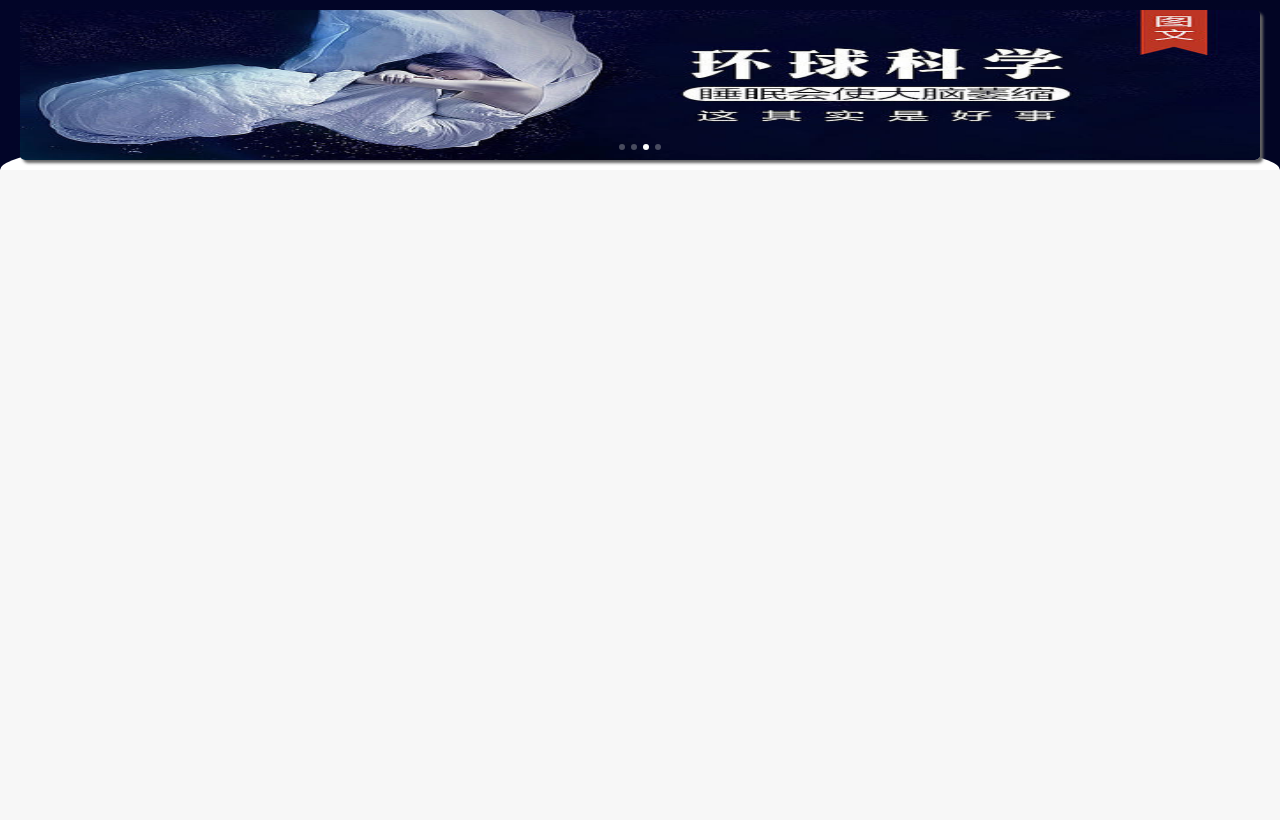
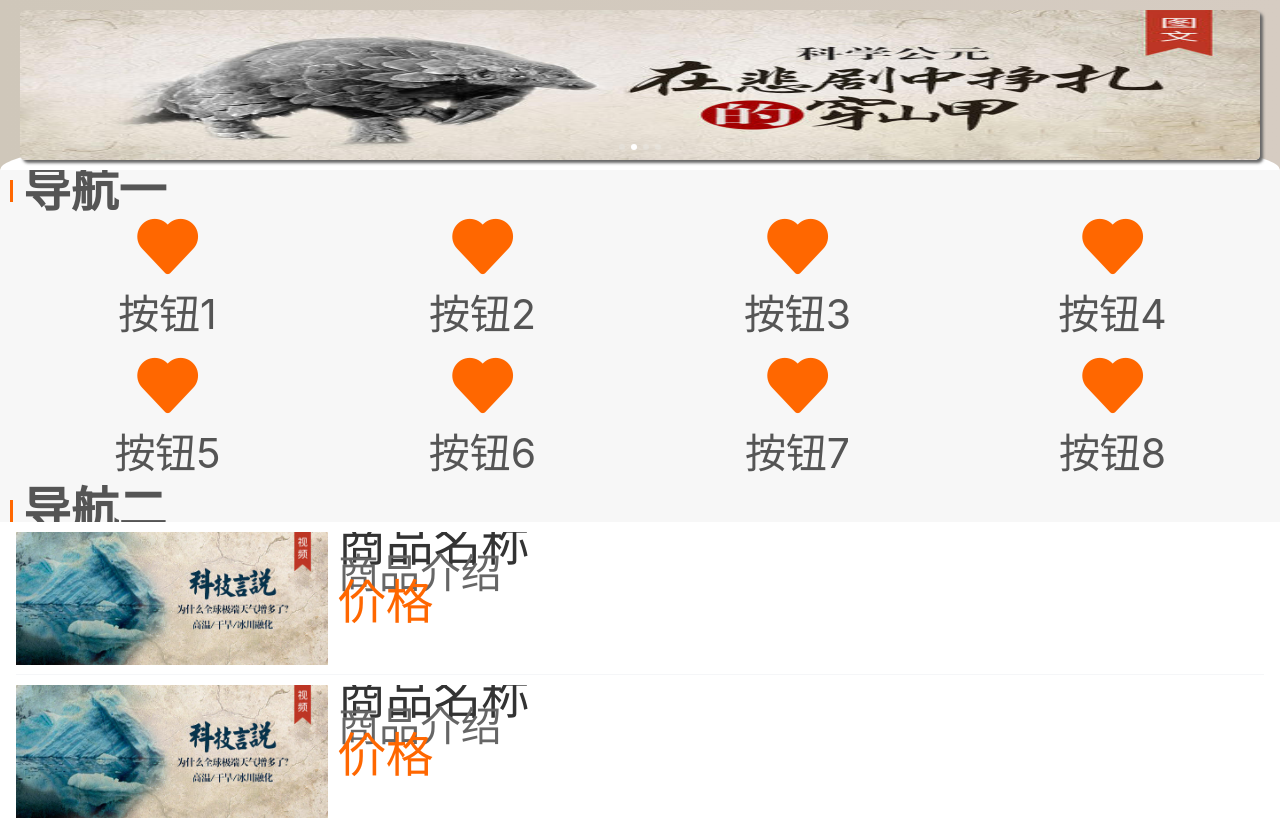
Before and after one commit to liuliu1995/vuePhoneDemo, a Vue app: page / in a window 1280 px wide. Shown: the top 820 px of the page. Built offline with nearby package versions, Linux system fonts and the light colour scheme.

Commit message:
添加一些内容，丰富页面

```diff
--- a/src/main.js
+++ b/src/main.js
@@ -7,6 +7,10 @@
 /**公共样式 */
 import "../src/assets/css/scss/common.min.css"
 
+/**vant组件 */
+import { Icon } from 'vant';
+Vue.use(Icon);
+
 Vue.config.productionTip = false
 
 new Vue({
--- a/src/views/Home.vue
+++ b/src/views/Home.vue
@@ -9,10 +9,38 @@
     </van-swipe>
     <!-- 用于读取图片颜色的canvas -->
     <canvas ref="getPicColor" style="display:none;"></canvas>
+    <h3 class="main_title">导航一</h3>
+    <ul class="nav_list">
+      <li v-for="i in 8" :key="i">
+        <p>
+          <van-icon name="like" size="20rem" color="#ff6700" />
+        </p>
+        <p>按钮{{i}}</p>
+      </li>
+    </ul>
+    <h3 class="main_title">导航二</h3>
+    <van-pull-refresh v-model="refreshing" @refresh="onRefresh">
+      <van-list v-model="loading" :finished="finished" finished-text="没有更多了" @load="onLoad">
+        <van-cell v-for="item in list" :key="item">
+          <div class="goods_info_item">
+            <div><img src="../assets/img/banner1.jpg"></div>
+            <div>
+              <p>商品名称</p>
+              <p>商品介绍</p>
+              <p>价格</p>
+            </div>
+          </div>
+        </van-cell>
+      </van-list>
+    </van-pull-refresh>
   </div>
 </template>
 
 <script>
+import Vue from "vue";
+import { List } from "vant";
+
+Vue.use(List);
 export default {
   name: "Home",
   data() {
@@ -34,7 +62,11 @@
           src: require("../assets/img/banner4.jpg"),
           bc: ""
         }
-      ]
+      ],
+      list: [],
+      loading: false,
+      finished: false,
+      refreshing: false
     };
   },
   methods: {
@@ -89,6 +121,32 @@
         const style = "linear-gradient(to right," + color1 + "," + color2 + ")";
         $this.banners[index].bc = style;
       };
+    },
+    onLoad() {
+      setTimeout(() => {
+        if (this.refreshing) {
+          this.list = [];
+          this.refreshing = false;
+        }
+
+        for (let i = 0; i < 10; i++) {
+          this.list.push(this.list.length + 1);
+        }
+        this.loading = false;
+
+        if (this.list.length >= 40) {
+          this.finished = true;
+        }
+      }, 1000);
+    },
+    onRefresh() {
+      // 清空列表数据
+      this.finished = false;
+
+      // 重新加载数据
+      // 将 loading 设置为 true，表示处于加载状态
+      this.loading = true;
+      this.onLoad();
     }
   },
   mounted() {
@@ -138,6 +196,65 @@
     }
   }
 }
+.main_title {
+  height: 22px;
+  line-height: 22px;
+  margin-top: 10px;
+  font-size: 14rem;
+  border-left: 3px solid #ff6700;
+  margin-left: 10px;
+  padding-left: 10px;
+}
+.nav_list {
+  padding: 10px 10px 0;
+  display: flex;
+  justify-content: left;
+  flex-wrap: wrap;
+  li {
+    width: 25%;
+    margin-bottom: 10px;
+    text-align: center;
+    cursor: pointer;
+    * {
+      cursor: pointer;
+    }
+  }
+}
+.goods_info_item{
+  display: flex;
+  justify-content: space-between;
+  cursor: pointer;
+  *{
+    cursor: pointer;
+  }
+  > div:first-child{
+    width: 25%;
+    img{
+      width: 100%;
+      height: 100%;
+      object-fit: fill;
+    }
+  }
+  > div:last-child{
+    width: 75%;
+    padding-left: 10px;
+    p{
+      margin-bottom: 5px;
+      &:first-child{
+        color:#333;
+        font-size:14rem;
+      }
+      &:nth-child(2){
+        color:#666;
+        font-size:12rem;
+      }
+      &:last-child{
+        color:#ff6700;
+        font-size:14rem;
+      }
+    }
+  }
+}
 </style>
 <style scoped>
 .my-swipe >>> .van-swipe__indicators {
```
